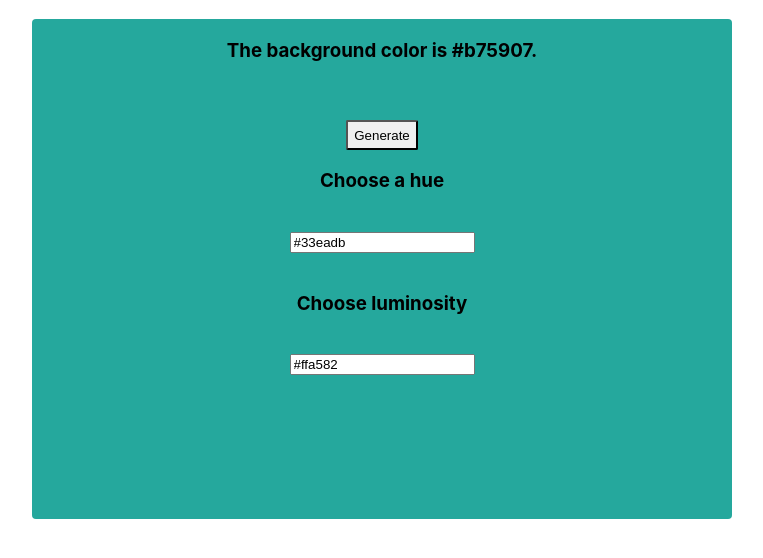
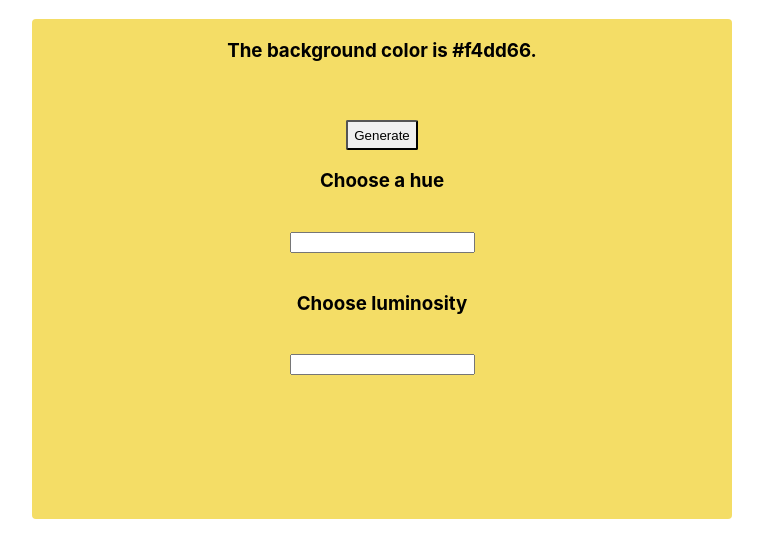
Before and after one commit to Franziska-F/React-Random-Color-Generator, a React (Create React App) app: page / in a window 1280 px wide. Shown: the top 558 px of the page, without its empty margins (258-1021 px from the left). Built offline with nearby package versions, Linux system fonts and the light colour scheme.

Commit message:
Fix problem with Async

```diff
--- a/package.json
+++ b/package.json
@@ -3,8 +3,8 @@
   "version": "0.1.0",
   "private": true,
   "dependencies": {
+    "@emotion/react": "^11.9.0",
     "@testing-library/jest-dom": "^5.14.1",
-    "@testing-library/react": "^13.0.0",
     "@testing-library/user-event": "^13.2.1",
     "randomcolor": "^0.6.2",
     "react": "^18.1.0",
@@ -44,7 +44,7 @@
     "@types/react-dom": "18.0.3",
     "@typescript-eslint/eslint-plugin": "5.22.0",
     "@typescript-eslint/parser": "5.22.0",
-    "@upleveled/eslint-config-upleveled": "2.10.0",
+    "@upleveled/eslint-config-upleveled": "2.10.2",
     "@upleveled/eslint-plugin-upleveled": "2.1.5",
     "eslint": "8.14.0",
     "eslint-config-react-app": "7.0.1",
--- a/src/App.js
+++ b/src/App.js
@@ -5,16 +5,17 @@ import { useState } from 'react';
 import randomColor from 'randomcolor';
 
 export default function App() {
-  const [color, setColor] = useState(randomColor());
-  const [hue, setHue] = useState(randomColor('value'));
-  const [luminosity, setLuminosity] = useState(randomColor('value'));
+  const [hue, setHue] = useState('');
+  const [luminosity, setLuminosity] = useState('');
+  const [color, setColor] = useState(
+    randomColor({ luminosity: luminosity, hue: hue }),
+  );
 
   return (
     <div>
       <div
         style={{
-          backgroundColor:
-            randomColor({ hue: hue }, { luminosity: luminosity }) || color,
+          backgroundColor: color,
 
           height: 500,
           width: 700,
@@ -28,7 +29,9 @@ export default function App() {
         <br />
         <br />
         <button
-          onClick={() => setColor(randomColor())}
+          onClick={() => {
+            setColor(randomColor({ luminosity: luminosity, hue: hue }));
+          }}
           style={{ height: 30, borderRadius: 2 }}
         >
           Generate
@@ -39,8 +42,15 @@ export default function App() {
           <h3>Choose a hue</h3>
           <br />
           <input
-            value={hue}
-            onChange={(event) => setHue(event.currentTarget.value)}
+            onChange={(event) => {
+              setColor(
+                randomColor({
+                  luminosity: luminosity,
+                  hue: event.currentTarget.value,
+                }),
+              );
+              setHue(event.currentTarget.value);
+            }}
           />
         </div>
         <br />
@@ -48,8 +58,15 @@ export default function App() {
           <h3>Choose luminosity</h3>
           <br />
           <input
-            value={luminosity}
-            onChange={(event) => setLuminosity(event.currentTarget.value)}
+            onChange={(event) => {
+              setColor(
+                randomColor({
+                  luminosity: event.currentTarget.value,
+                  hue: hue,
+                }),
+              );
+              setLuminosity(event.currentTarget.value);
+            }}
           />
         </div>
       </div>
```
Also changed, not shown: 2 other files (tests, documents, lock files or other folders).
